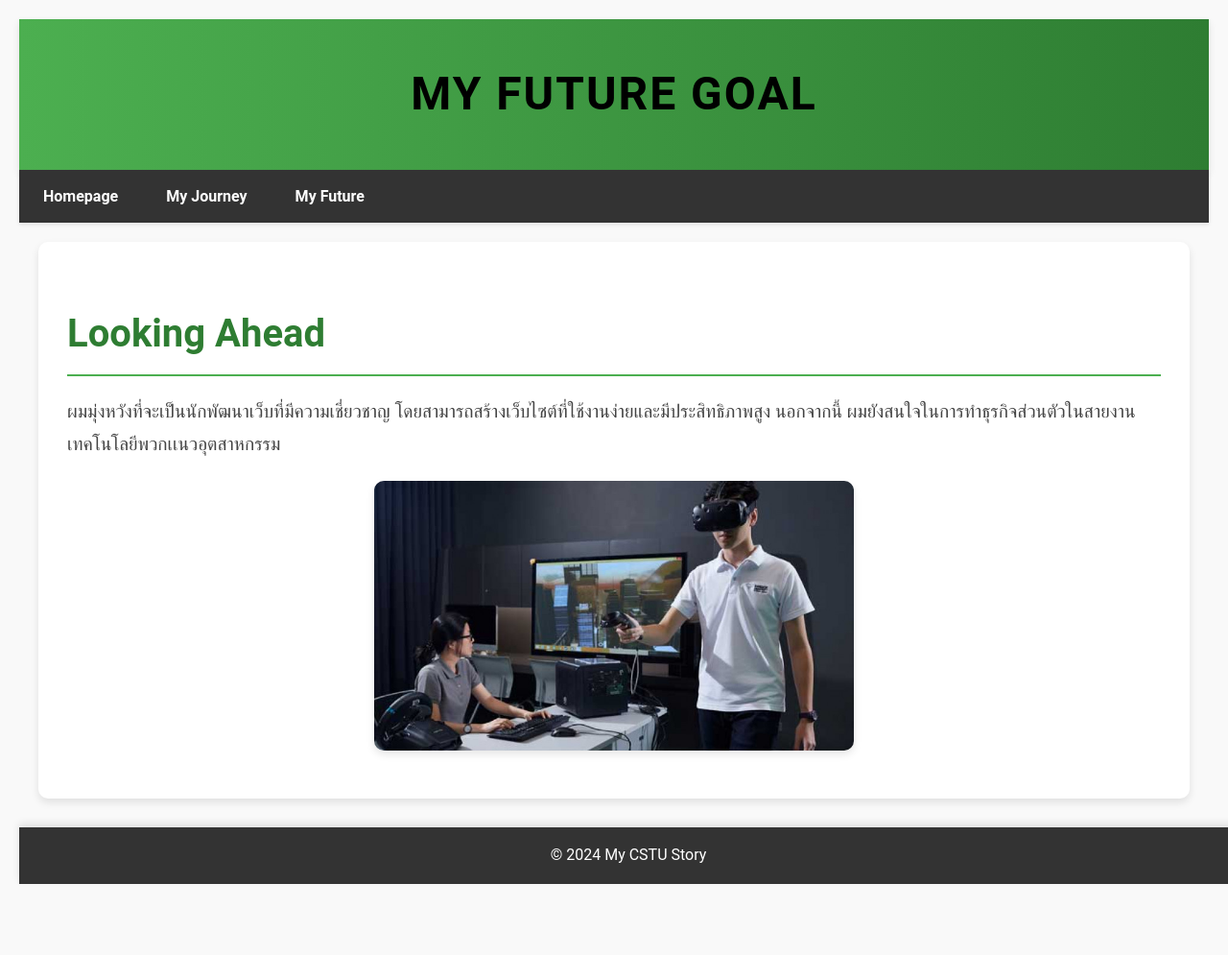
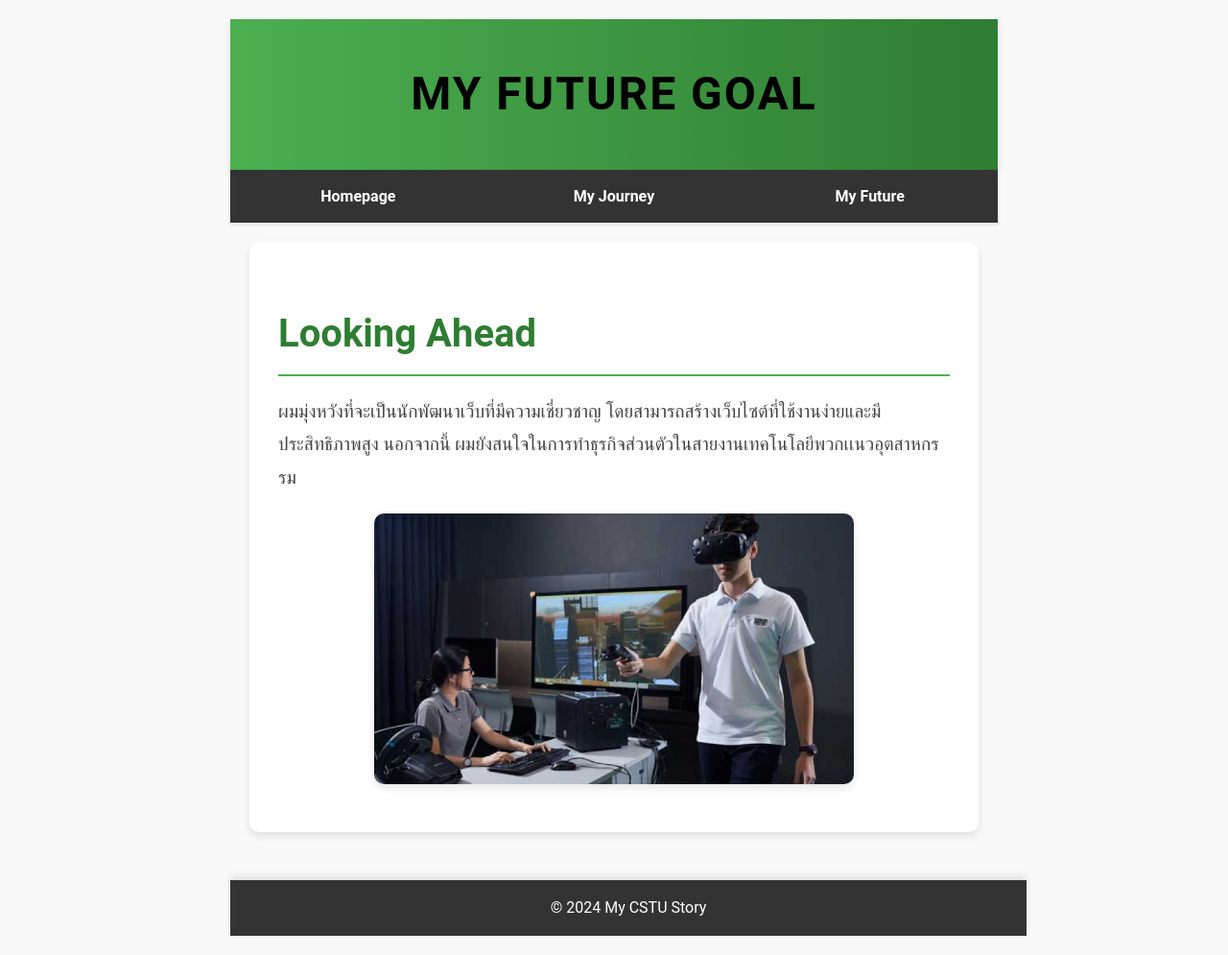
Before and after one commit to Komgpop/6709650128_MyCSTUStory, a plain HTML site: page myfuture.html in a window 1280 px wide. Shown: the whole page at 96% size. Before the commit the page ends 941 px from the top, so only its background shows below. Drawn offline with Linux system fonts and the light colour scheme.

Commit message:
css media

```diff
--- a/mystyle.css
+++ b/mystyle.css
@@ -121,5 +121,198 @@ footer p {
     font-size: 1em;
 }
 
-/* Add Google Font */
+
 @import url('https://fonts.googleapis.com/css2?family=Roboto:wght@300;400;700&display=swap');
+
+
+body {
+    font-family: 'Roboto', sans-serif;
+    margin: 10px;
+    padding: 10px;
+    background-color: #f9f9f9;
+    color: #444;
+    line-height: 1.6;
+}
+
+header {
+    background-image: linear-gradient(to right, #4CAF50, #2e7d32);
+    color: black;
+    padding: 40px;
+    text-align: center;
+    box-shadow: 0 4px 8px rgba(0, 0, 0, 0.1);
+}
+
+header h1 {
+    font-size: 3em;
+    margin: 0;
+    text-transform: uppercase;
+    letter-spacing: 2px;
+}
+
+nav ul {
+    list-style-type: none;
+    margin: 0;
+    padding: 0;
+    overflow: hidden;
+    background-color: #333;
+    box-shadow: 0 2px 4px rgba(0, 0, 0, 0.1);
+    display: flex;
+    flex-wrap: wrap;
+    justify-content: center;
+}
+
+nav ul li {
+    flex: 1;
+    min-width: 120px;
+}
+
+nav ul li a {
+    display: block;
+    color: white;
+    text-align: center;
+    padding: 15px 25px;
+    text-decoration: none;
+    font-weight: bold;
+    transition: background-color 0.3s ease;
+}
+
+nav ul li a:hover {
+    background-color: #1a237e;
+    text-shadow: 1px 1px 5px rgba(255, 255, 255, 0.5);
+}
+
+section {
+    padding: 30px;
+    background-color: white;
+    margin: 20px;
+    border-radius: 10px;
+    box-shadow: 0 4px 8px rgba(0, 0, 0, 0.1);
+    transition: transform 0.3s ease, box-shadow 0.3s ease;
+}
+
+section:hover {
+    transform: translateY(-5px);
+    box-shadow: 0 6px 16px rgba(0, 0, 0, 0.2);
+}
+
+section h2 {
+    color: #2e7d32;
+    border-bottom: 2px solid #4CAF50;
+    padding-bottom: 10px;
+    margin-bottom: 20px;
+    font-size: 2.5em;
+}
+
+p {
+    font-size: 1.2em;
+    margin-bottom: 20px;
+    line-height: 1.8;
+}
+
+img {
+    display: block;
+    margin: 20px auto;
+    border-radius: 10px;
+    max-width: 100%;
+    height: auto;
+    box-shadow: 0 4px 8px rgba(0, 0, 0, 0.1);
+}
+
+video {
+    display: block;
+    margin: 0 auto;
+    max-width: 100%;
+    border-radius: 10px;
+    box-shadow: 0 4px 8px rgba(0, 0, 0, 0.1);
+}
+
+footer {
+    background-color: #333;
+    color: white;
+    text-align: center;
+    padding: 15px;
+    position: relative;
+    bottom: 0;
+    width: 100%;
+    margin-top: 30px;
+    box-shadow: 0 -4px 8px rgba(0, 0, 0, 0.1);
+}
+
+footer p {
+    margin: 0;
+    font-size: 1em;
+}
+
+
+@media (min-width: 1024px) {
+    body {
+        display: grid;
+        grid-template-columns: 1fr min(800px, 90%) 1fr;
+        grid-template-rows: auto 1fr auto;
+    }
+
+    header, footer, nav, section {
+        grid-column: 2;
+    }
+
+    nav ul {
+        justify-content: flex-start;
+    }
+
+    section {
+        text-align: left;
+    }
+}
+
+
+@media (min-width: 768px) and (max-width: 1023px) {
+    nav ul {
+        flex-direction: row;
+        flex-wrap: wrap;
+    }
+
+    section {
+        padding: 20px;
+    }
+
+    header h1 {
+        font-size: 2.5em;
+    }
+
+    section h2 {
+        font-size: 2em;
+    }
+
+    p {
+        font-size: 1.1em;
+    }
+}
+
+
+@media (max-width: 767px) {
+    nav ul {
+        flex-direction: column;
+    }
+
+    header {
+        padding: 30px 15px;
+    }
+
+    header h1 {
+        font-size: 2em;
+    }
+
+    section {
+        padding: 15px;
+    }
+
+    section h2 {
+        font-size: 1.5em;
+    }
+
+    p {
+        font-size: 1em;
+    }
+}
+
+@import url('https://fonts.googleapis.com/css2?family=Roboto:wght@300;400;700&display=swap');
```
Also changed, not shown: myjourney.html (+10 -14 lines).
